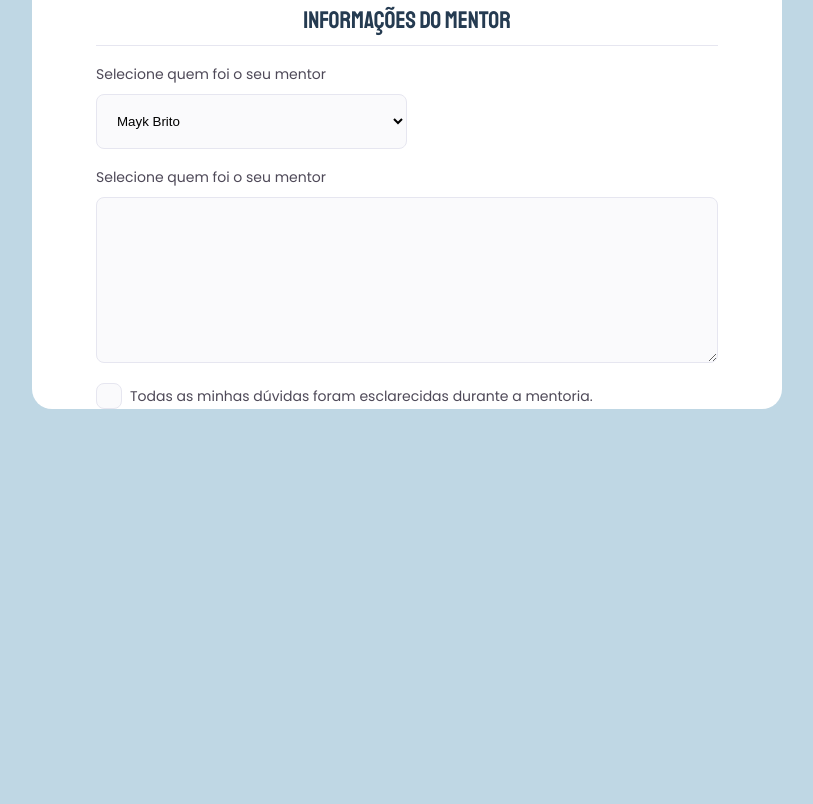
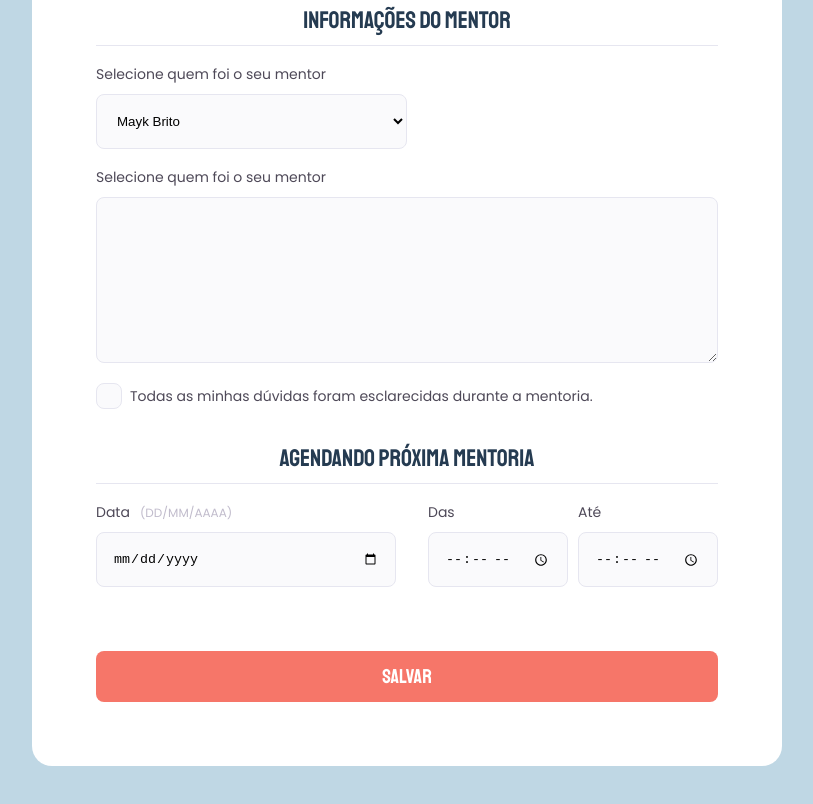
Before and after one commit to JonasNCSantos/Desafio-06-Avalie-a-sua-mentoria, a plain HTML site: page index.html in a window 1280 px wide. Shown: the part 716-1520 px from the top of the page, without its empty margins (233-1046 px from the left). Before the commit the page ends 1125 px from the top, so only its background shows below. Drawn offline with Linux system fonts and the light colour scheme.

Commit message:
finalizando o codigo

```diff
--- a/index.html
+++ b/index.html
@@ -60,6 +60,28 @@
           </div>
         </div>
       </fieldset>
+      <fieldset>
+        <div class="fieldset-wrapper">
+          <legend>Agendando próxima mentoria</legend>
+          <div class="date-colum-2">
+            <div class="input-wrapper input-wrapper-date">
+              <label for="mentorship-date">Data<span>(DD/MM/AAAA)</span></label>
+              <input type="date" id="mentorship-date">
+            </div>
+            <div class="timer">
+              <div class="input-wrapper">
+                <label for="mentorship-date">Das</label>
+                <input type="time" id="mentorship-date">
+              </div>
+              <div class="input-wrapper">
+                <label for="mentorship-date">Até</label>
+                <input type="time" id="mentorship-date">
+              </div>
+            </div>
+          </div>
+        </div>
+      </fieldset>
+      <input class="button" type="submit" value="Salvar">
     </form>
   </div>
 </body>
--- a/style.css
+++ b/style.css
@@ -21,7 +21,7 @@ body::before{
 
 .page{
   width: 750px;
-  margin: auto;
+  margin: 0 auto 392px;
 }
 
 header{
@@ -140,6 +140,15 @@ form h2{
   padding: 16px;
 }
 
+.input-wrapper label span{
+  font-family: 'Poppins';
+  font-weight: 400;
+  font-size: 12px;
+  line-height: 20px;
+  color: #C1BCCC;
+  margin-left: 10px;
+}
+
 .checkbox-wrapper{
   position: relative;
 }
@@ -176,3 +185,35 @@ form h2{
 .checkbox-wrapper input:focus + label::before{
   outline: 2px solid black;
 }
+
+.timer{
+  display: flex;
+  gap: 10px;
+}
+
+.date-colum-2{
+  display: flex;
+  gap: 32px;
+}
+
+.date-colum-2 .input-wrapper-date{
+  width: 300px;
+}
+
+.date-colum-2 .timer .input-wrapper input{
+  width: 140px;
+}
+
+.button{
+  width: 622px;
+  height: 51px;
+  margin: 64px;
+  background: #F67669;
+  border-radius: 8px;
+  border: none;
+  font-family: 'Staatliches';
+  font-weight: 400;
+  font-size: 20px;
+  line-height: 26px;
+  color: #FFFFFF;
+}
```
